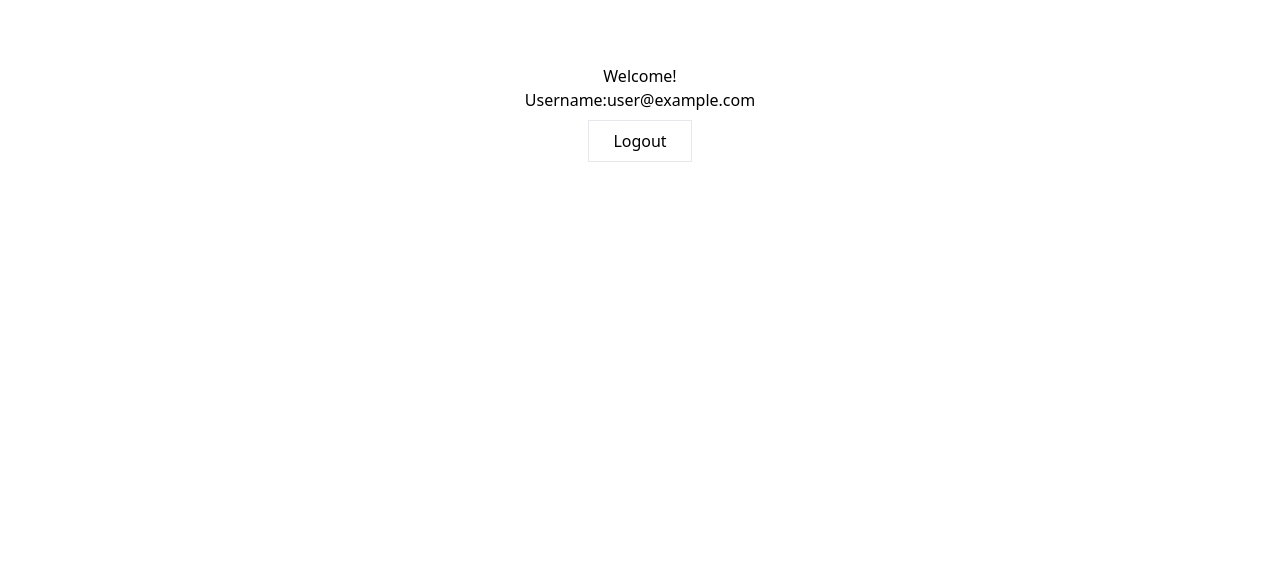
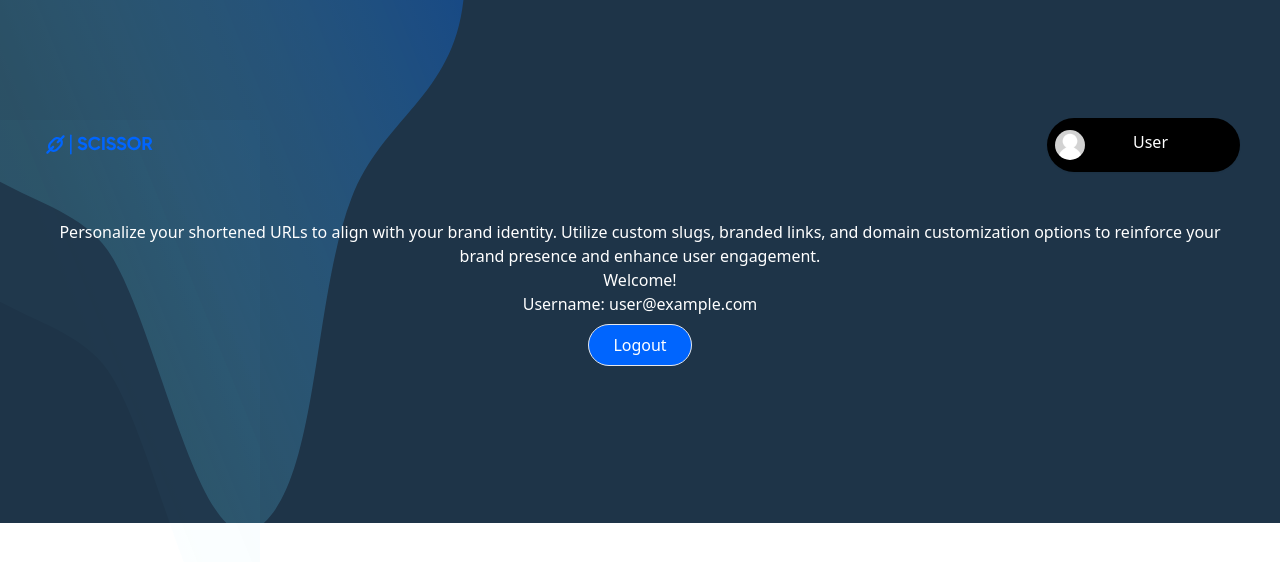
Before and after one commit to Nneka-Chukwuemeka/Scissors, a Next.js app: page /dashboard in a window 1280 px wide. Shown: the top 562 px of the page. Built offline with nearby package versions, Linux system fonts and the light colour scheme; no server answers; sample sign-in values are in the browser's storage.

Commit message:
dashbord updated

```diff
--- a/app/dashboard/page.jsx
+++ b/app/dashboard/page.jsx
@@ -2,11 +2,16 @@ import Mainbar from '@/components/dashboard/Mainbar'
 import Accountprotected from '@/components/Accountprotected'
 import React from 'react'
 import SignIn from '@/components/SignIn'
+import Sidenavbar from '@/components/dashboard/Sidenavbar'
+import Container from '@/components/Container';
 export default function login() {
   return (
-    <div className=' mt-[3rem] lg:mt-[4rem] z-1 w-full' >
-       <Mainbar/>
-    <Accountprotected> <Mainbar/></Accountprotected>
+    <div className=' flex ' >
+    	<Container className="w-full flex justify-center items-center p-[1rem] md:p-[2.5rem] h-[25rem] lg:h-[32.6875rem] bg-container">
+						<Mainbar/>
+					</Container>
+      <Accountprotected> <Mainbar/></Accountprotected>
+
     </div>
   )
 }
--- a/components/dashboard/Mainbar.jsx
+++ b/components/dashboard/Mainbar.jsx
@@ -1,7 +1,11 @@
-'use client';
-import React from 'react'
+'use client'
+import React from 'react';
+import avater from '@/public/assets/placeholder.jpg';
+import Image from 'next/image';
 import { useRouter } from 'next/navigation';
-import {UserAuth} from '@/context/Authcontext'
+import { UserAuth } from '@/context/Authcontext';
+import Sidenavbar from './Sidenavbar';
+import Logo from '@/public/assets/Logo.svg';
 
 export default function Mainbar() {
   const router = useRouter();
@@ -10,17 +14,52 @@ export default function Mainbar() {
   const handleLogout = async () => {
     try {
       await logout();
-      router.push('/')
-      console.log('You are logged out')
+      router.push('/');
+      console.log('You are logged out');
     } catch (e) {
       console.log(e.message);
     }
   };
+
+  const email = emailuser?.email || ''; // Default to an empty string if emailuser is undefined
+
+  const name = email.split('@')[0]; // Extract the name before the '@' symbol
+  const formattedName = name.charAt(0).toUpperCase() + name.slice(1); // Capitalize the first letter of the name
+
+  const formattedEmail = email.length > 7 ? email.substring(0, 7) + '.' + email.substring(7) : email;
+
+  const cleanedFormattedEmail = formattedEmail.replace('.@gmail.com', '');
+
   return (
-    <div className=' text-center'>
-    <p>Welcome!</p>
-      <p>Username:{emailuser && emailuser.email}</p>
-      <button onClick={handleLogout} className=' border px-6 py-2 my-2'>Logout</button>
+    <div className='text-center text-white'>
+
+      <section className=' flex flex-row items-center justify-between -mt-[2rem] '>
+         <div> <Image className='' src={Logo} alt='/' height={50} width={120} /></div>
+         <div className=' bg-black px-2 py-3 rounded-full shadow-sm hover:shadow-md transition cursor-pointer
+         '>
+          <div className=' flex flex-row '>
+          <Image className= ' mr-12 border-neutral-200 cursor-pointer hover:shadow-md transition rounded-full' src={avater} alt='/' height={50} width={30} />
+          <p className='  pr-[4rem] '>{formattedName}</p>
+          </div>
+
+        </div>
+      </section>
+      <div className=' mt-12'>
+
+        <div>
+          Personalize your shortened URLs to align with your brand identity.
+          Utilize custom slugs, branded links, and domain customization options to
+          reinforce your brand presence and enhance user engagement.
+          <p>Welcome!</p>
+          <p>Username: {email}</p>
+          <button
+            onClick={handleLogout}
+            className='border px-6 py-2 my-2 rounded-3xl bg-[#0065FE] text-white'
+          >
+            Logout
+          </button>
+        </div>
+      </div>
     </div>
-  )
+  );
 }
--- a/components/dashboard/Sidenavbar.jsx
+++ b/components/dashboard/Sidenavbar.jsx
@@ -2,7 +2,7 @@ import React from 'react'
 
 export default function Sidenavbar() {
   return (
-    <div>
+    <div className=' hidden md:block bg-red-600 z-40  p-5 h-screen w-1/2 top-0 sticky  '> here we go
 
     </div>
   )
```
Also changed, not shown: public/assets/placeholder.jpg (added).
